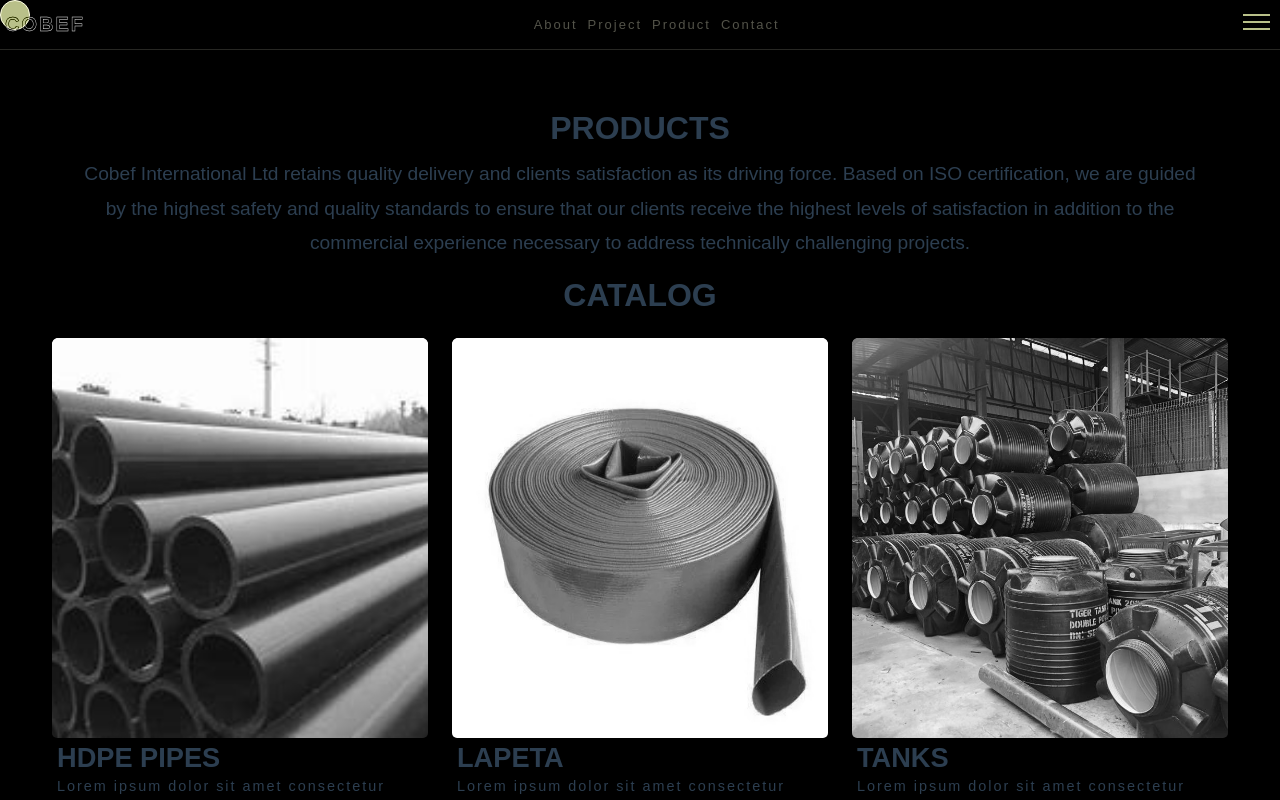
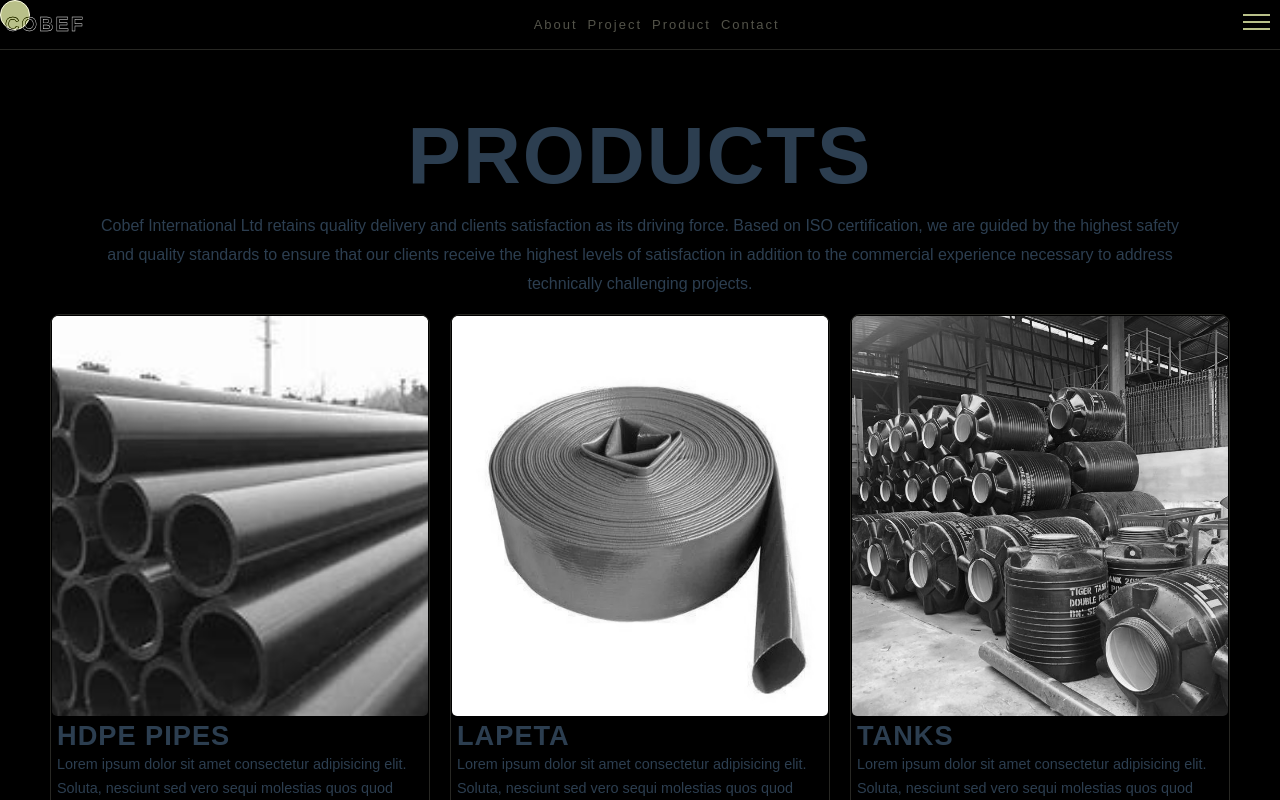
Before and after one commit to utibeinyangetuk/cobef, a Vue app: page /products in a window 1280 px wide. Built offline with nearby package versions, Linux system fonts and the light colour scheme; a web font is replaced by a local one.

Commit message:
minor fixes

```diff
--- a/src/views/Products.vue
+++ b/src/views/Products.vue
@@ -12,7 +12,6 @@
          </p>
       </div>
       <div class="catalog">
-         <h1 class="secondary-header">Catalog</h1>
          <div class="product-container">
             <div class="product">
                <img src="../assets/materials/hdpe.jpg" />
@@ -150,28 +149,19 @@
 
    .header h1 {
       text-transform: uppercase;
-      font-size: 2em;
+      font-size: 5em;
       font-weight: 700;
       color: var(--pry-text-color);
       height: fit-content;
       margin-bottom: 10px;
+      letter-spacing: 2px;
    }
 
    .header p {
-      font-size: 1.2em;
+      font-size: 1em;
       line-height: 1.8em;
-      padding: 0 40px;
+      padding: 0 60px;
       margin-bottom: 1rem;
-   }
-
-   .secondary-header {
-      text-transform: uppercase;
-      font-size: 2em;
-      color: var(--pry-text-color);
-      align-content: center;
-      height: fit-content;
-      text-align: center;
-      margin-bottom: 0.7em;
    }
 
    .product-container {
@@ -183,7 +173,7 @@
 
    .product {
       border-radius: 10px;
-      border: 1px solid #00000040;
+      border: var(--pry-border);
       transition: transform 0.5s ease-in-out, box-shadow 0.5s ease-in-out;
       margin-bottom: 20px;
       padding: 1px;
@@ -213,6 +203,7 @@
 
    .product-description h1 {
       font-size: 1.7em;
+      letter-spacing: 1px;
       color: var(--pry-text-color);
    }
 
@@ -220,7 +211,6 @@
       line-height: 1.5rem;
       font-weight: 300;
       color: var(--pry-text-color);
-      letter-spacing: 2px;
       font-size: 0.9em;
    }
 
```
